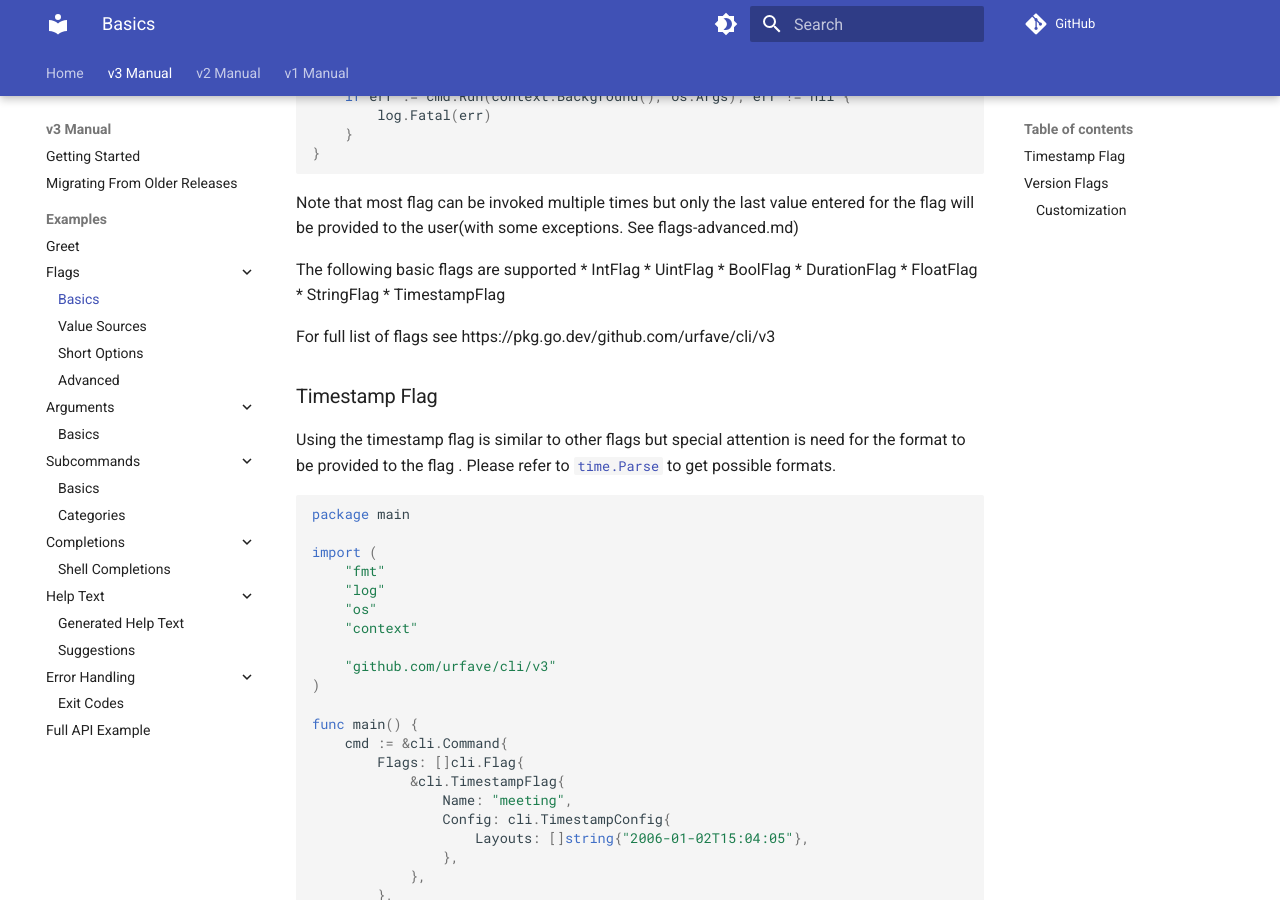
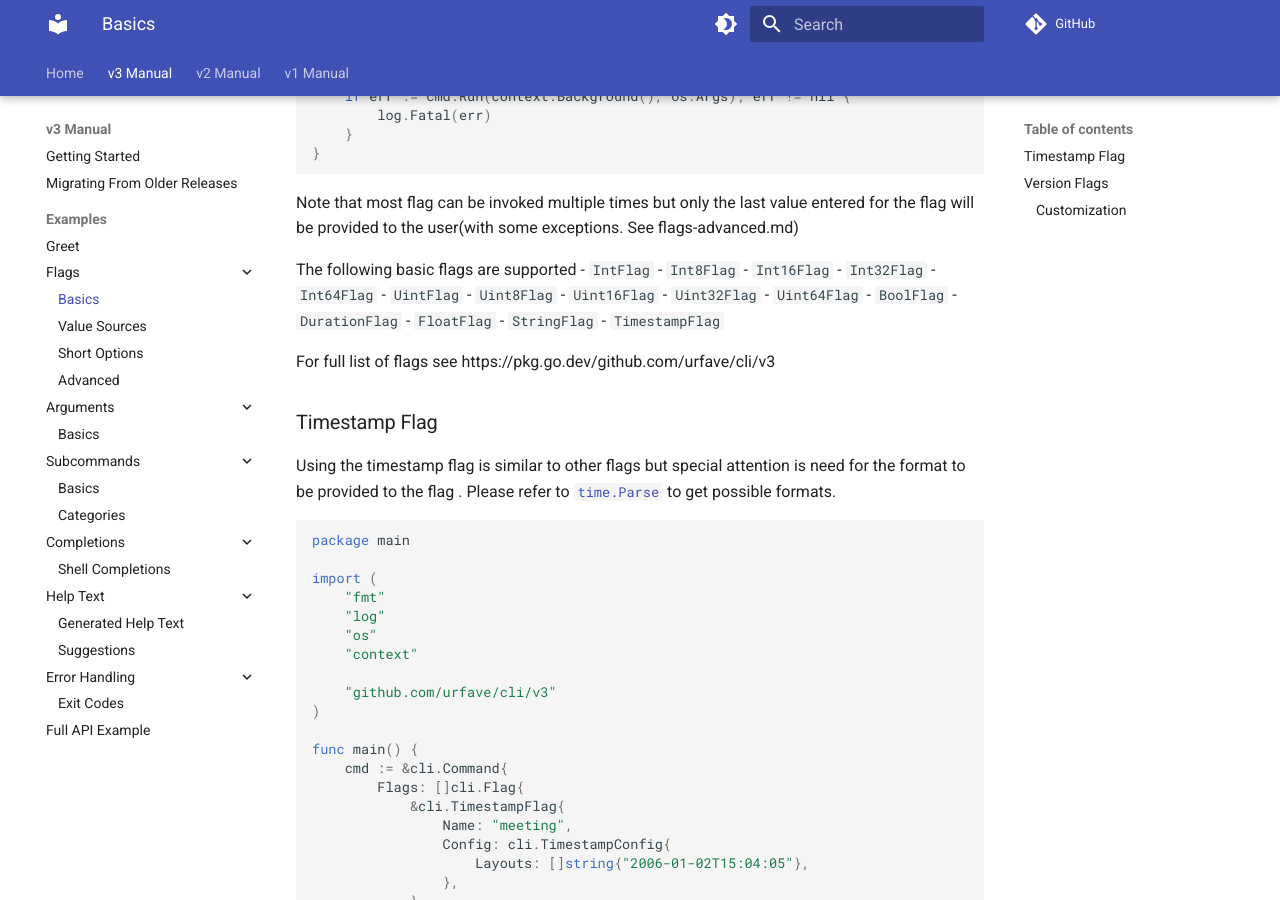
Before and after one commit to urfave/cli, an MkDocs documentation site: the page built from docs/v3/examples/flags/basics.md, in a window 1280 px wide and 900 px high, scrolled down 2348 px. Built offline with MkDocs 1.6.1 and Material for MkDocs 9.7.7, drawn with Linux system fonts in a browser that asks for light colours; comment, search, counter and statistics services are not loaded.

Commit message:
Fix:(PR-2094) Update docs for new types

```diff
--- a/docs/v3/examples/flags/basics.md
+++ b/docs/v3/examples/flags/basics.md
@@ -134,13 +134,21 @@ Note that most flag can be invoked multiple times but only the last value entere
 will be provided to the user(with some exceptions. See flags-advanced.md)
 
 The following basic flags are supported
-* IntFlag
-* UintFlag
-* BoolFlag
-* DurationFlag
-* FloatFlag
-* StringFlag
-* TimestampFlag
+- `IntFlag`
+- `Int8Flag`
+- `Int16Flag`
+- `Int32Flag`
+- `Int64Flag`
+- `UintFlag`
+- `Uint8Flag`
+- `Uint16Flag`
+- `Uint32Flag`
+- `Uint64Flag`
+- `BoolFlag`
+- `DurationFlag`
+- `FloatFlag`
+- `StringFlag`
+- `TimestampFlag`
 
 For full list of flags see https://pkg.go.dev/github.com/urfave/cli/v3
 
```
Also changed, not shown: docs/v3/examples/flags/advanced.md (+9 -1 lines).
